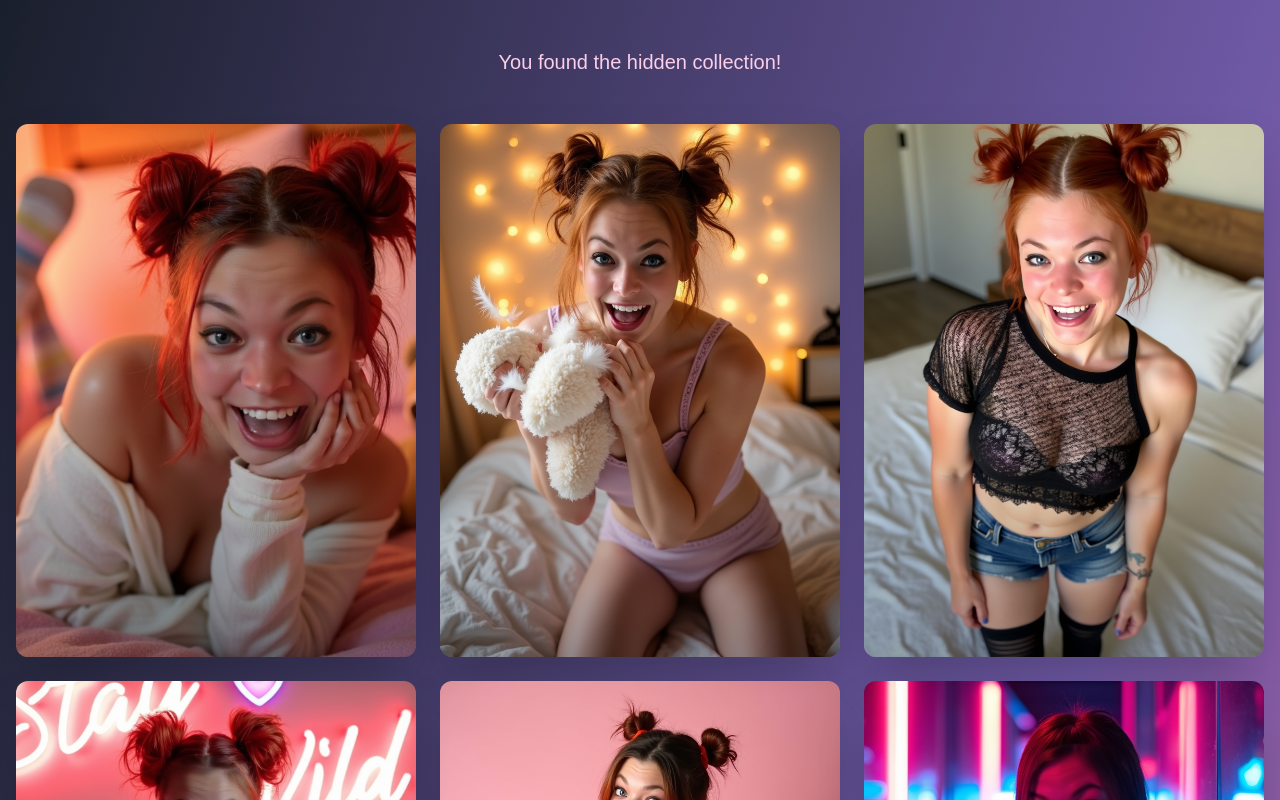
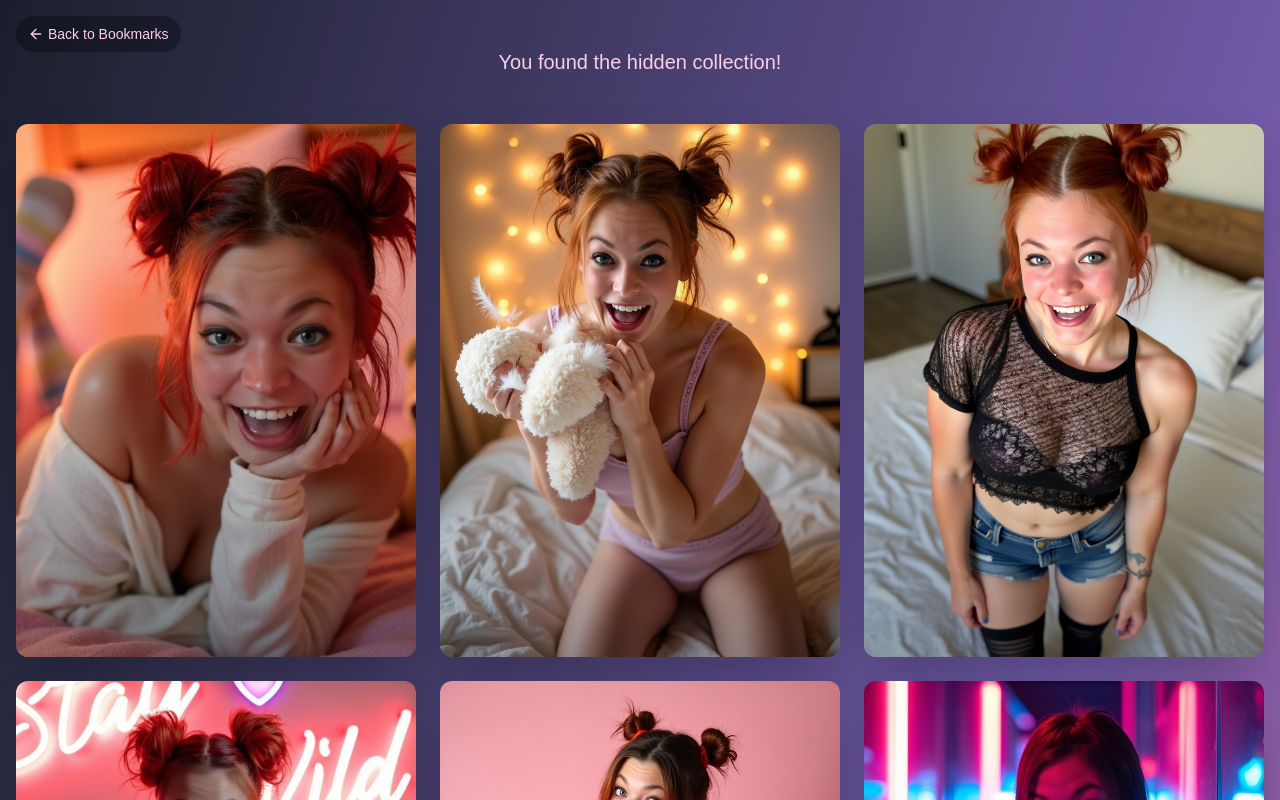
Before and after one commit to squeezybreezy/sploosist, a React (Vite) app: page /gallery in a window 1280 px wide. Shown: the top 800 px of the page. Built offline with nearby package versions, Linux system fonts and the light colour scheme.

Commit message:
Add back button to Gallery
Adds a back-to-bookmarks link to the top of the Gallery page.

```diff
--- a/src/pages/Gallery.tsx
+++ b/src/pages/Gallery.tsx
@@ -2,6 +2,8 @@
 import React, { useState, useEffect } from 'react';
 import PageWrapper from '@/components/PageWrapper';
 import { motion } from 'framer-motion';
+import { ArrowLeft } from 'lucide-react';
+import { Link } from 'react-router-dom';
 
 // Gallery images from uploads
 const galleryImages = [
@@ -74,7 +76,23 @@ const Gallery = () => {
   return (
     <PageWrapper>
       <div className="min-h-screen bg-gradient-to-br from-[#1A1F2C] via-[#6E59A5] to-[#FF6B9F] text-white">
-        <div className="container mx-auto py-12 px-4">
+        <div className="container mx-auto py-12 px-4 relative">
+          {/* Back to bookmarks link */}
+          <motion.div
+            initial={{ opacity: 0, x: -20 }}
+            animate={{ opacity: 1, x: 0 }}
+            transition={{ delay: 0.2, duration: 0.5 }}
+            className="absolute top-4 left-4 z-10"
+          >
+            <Link
+              to="/"
+              className="flex items-center gap-1 text-pink-200 hover:text-white transition-colors bg-black/30 backdrop-blur-sm px-3 py-2 rounded-full text-sm"
+            >
+              <ArrowLeft className="h-4 w-4" />
+              <span>Back to Bookmarks</span>
+            </Link>
+          </motion.div>
+
           <motion.p
             className="text-xl text-center mb-12 max-w-2xl mx-auto text-pink-200"
             initial={{ opacity: 0 }}
```
